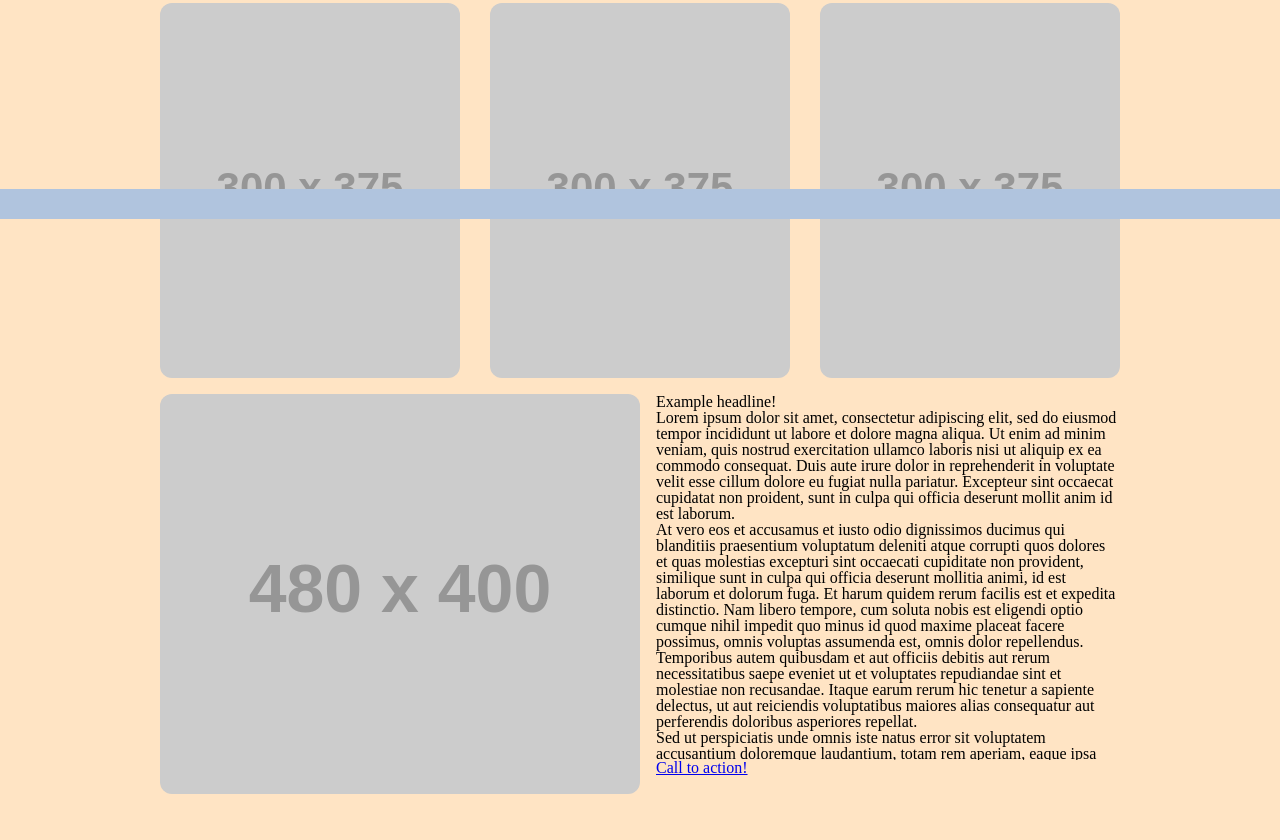
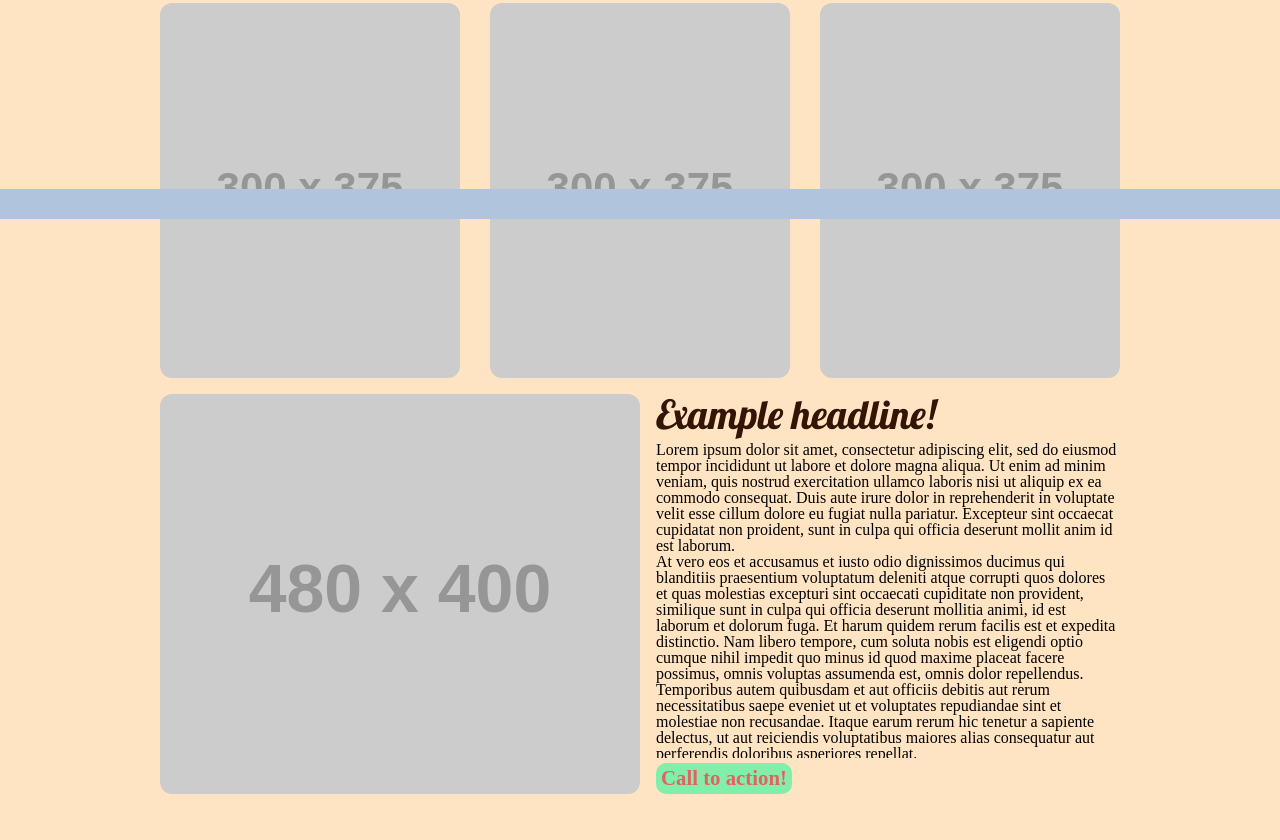
Before and after one commit to AoifeWM/wireframe-excercise, a plain HTML site: page index.html in a window 1280 px wide. Shown: the part 581-1421 px from the top of the page. Drawn offline with Linux system fonts and the light colour scheme; placeholder pictures from the web are drawn by us.

Commit message:
updated stylesheet

```diff
--- a/index.html
+++ b/index.html
@@ -5,6 +5,9 @@
     <title>Document</title>
     <link href="stylesheets/reset.css" rel="stylesheet">
     <link href="stylesheets/style.css" rel="stylesheet">
+    <link rel="preconnect" href="https://fonts.googleapis.com">
+    <link rel="preconnect" href="https://fonts.gstatic.com" crossorigin>
+    <link href="https://fonts.googleapis.com/css2?family=Lobster&display=swap" rel="stylesheet">
 </head>
 <body>
     <header>
--- a/stylesheets/style.css
+++ b/stylesheets/style.css
@@ -11,6 +11,7 @@ header {
     background-color: lightsteelblue;
     position: sticky;
     top: 0;
+    z-index: 1;
 }
 
 header nav {
@@ -37,6 +38,11 @@ header ul li {
 }
 header ul li a {
     padding: 0.5rem;
+    text-decoration: none;
+    color: black;
+}
+header ul li a:hover {
+    color: green;
 }
 
 main {
@@ -53,13 +59,49 @@ main img {
 main article {
     float: right;
     width: 480px;
-    padding: 1rem 0 0 1rem;
+    padding-left: 1rem;
+    margin-top: 1rem;
+    height: 400px;
+    position: relative;
+    z-index: 0;
+}
+
+main article h3 {
+    font-size: 2.5rem;
+    font-family: 'Lobster', cursive;
+    padding-bottom: 0.5rem;
+    color: rgb(52, 20, 4);
 }
 
 main article section{
     overflow: scroll;
     overflow-x: hidden;
-    height: 350px;
+    height: 79%;
+    font-family: 'Times New Roman', Times, serif;
+
+}
+
+main article a{
+    display: inline-block;
+    width: auto;
+    padding: 5px;
+    background-color: rgb(131, 238, 170);
+    font-size: 1.3rem;
+    border-radius: 10px;
+    margin-top: 5px;
+    font-weight: bold;
+    text-decoration: none;
+    color: rgb(229, 96, 96);
+    position: absolute;
+    bottom: 0px;
+    /* border: 5px outset red; */
+}
+
+main article a:hover {
+    background-color: rgb(124, 220, 159);
+    color: rgb(142, 59, 59);
+    /* border: 5px inset red; */
+
 }
 
 footer {
```
